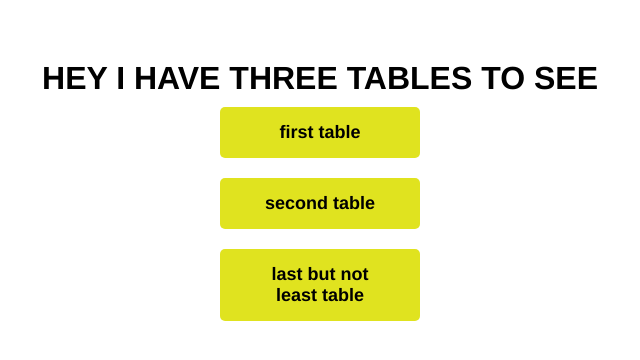
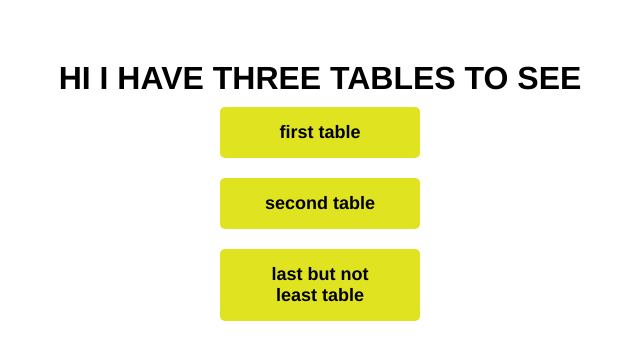
Before and after one commit to alexcovi1/html-tables-example, a plain HTML site: page index.html in a window 1280 px wide. Shown: the whole page, without its empty margins (320-960 px from the left). Drawn offline with Linux system fonts and the light colour scheme.

Commit message:
added H1 IN INDE.HTML

```diff
--- a/index.html
+++ b/index.html
@@ -10,7 +10,7 @@
 
 <body class="body-index">
     <div class="container-links">
-        <H1>HEY I HAVE THREE TABLES TO SEE</H1>
+        <H1>HI I HAVE THREE TABLES TO SEE</H1>
         <div class="button-container">
             <p> <a href="first.html" class="button1">first table </a></p>
             <p></p> <a href="second.html" class="button1">second table </a></p>
```
